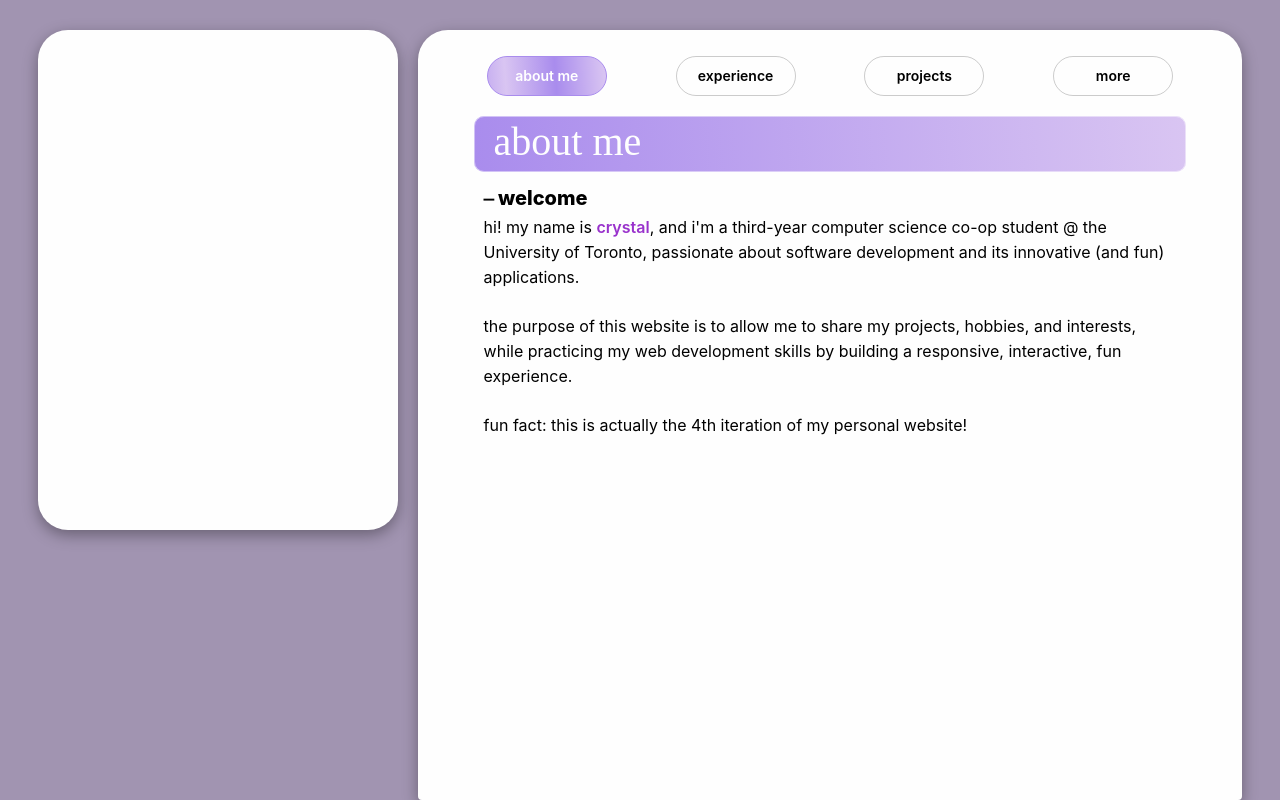
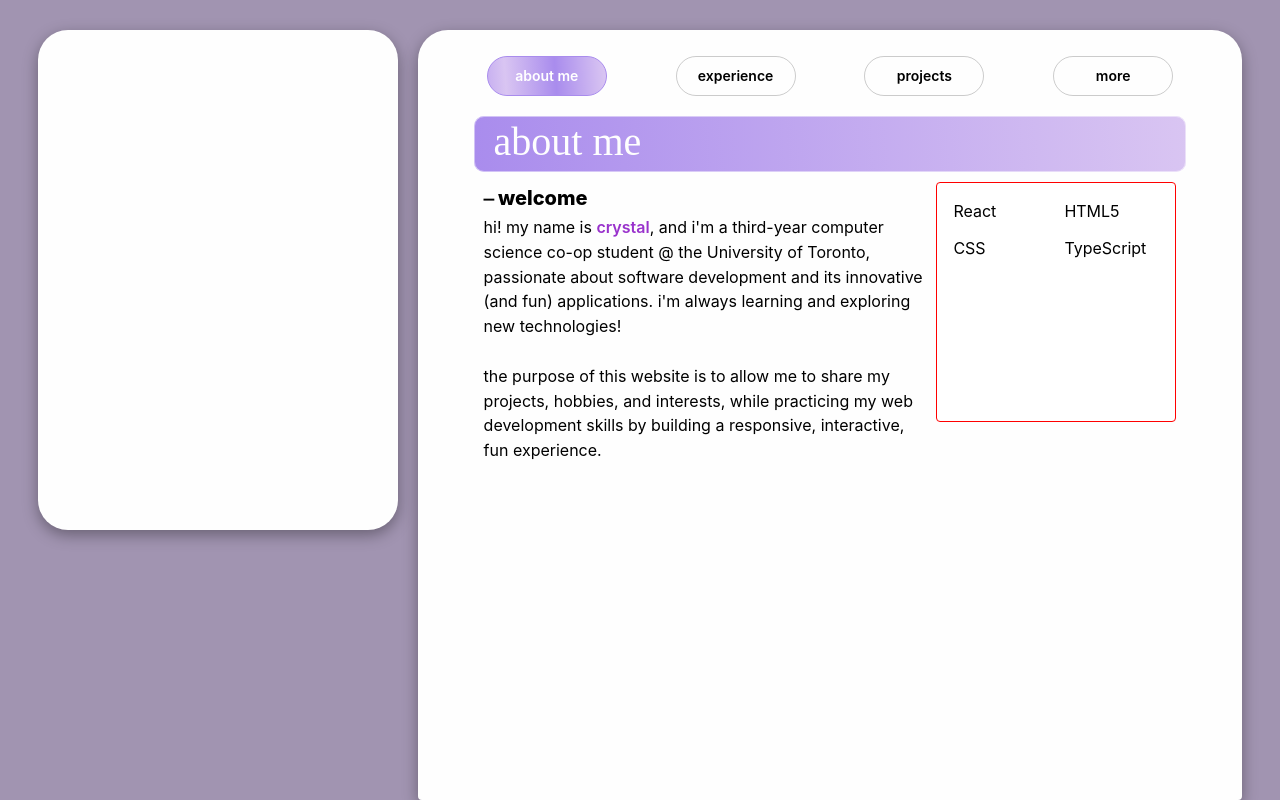
Before and after one commit to cdecry/cdecry.github.io, a React (Create React App) app: page / in a window 1280 px wide. Built offline with nearby package versions, Linux system fonts and the light colour scheme; a web font is replaced by a local one.

Commit message:
Add horizontal section and made with grid

```diff
--- a/src/App.css
+++ b/src/App.css
@@ -129,6 +129,18 @@ body {
     opacity: 0;
 }
 
+.horizontal-section {
+    display: grid;
+    grid-auto-flow: column;
+}
+
+.made-with-container {
+    border: 1px solid red;
+    width: 240px;
+    height: 240px;
+    margin-left: 10px;
+}
+
 @keyframes fadeInAnimation {
     0% {
         opacity: 0;
--- a/src/components/AboutComponent.tsx
+++ b/src/components/AboutComponent.tsx
@@ -1,4 +1,4 @@
-import { Avatar, Text, ThemeIcon, Timeline } from "@mantine/core";
+import { Avatar, Card, SimpleGrid, Text, ThemeIcon, Timeline } from "@mantine/core";
 import { IconSun, IconVideo, IconHtml } from '@tabler/icons-react';
 
 const AboutComponent = () => {
@@ -7,6 +7,8 @@ const AboutComponent = () => {
         <div className='tab'>
             {/* <div className='header'></div> */}
             <div className='content'>
+                <div className='horizontal-section'>
+                    <div>
                         <Text size="xl" fw={800}>
                             &#9135; welcome
                         </Text>
@@ -14,15 +16,23 @@ const AboutComponent = () => {
                             hi! my name is <em id='crystal'>crystal</em>, and i'm a
                             third-year computer science co-op student @ the University of
                             Toronto, passionate about software development and its innovative
-                    (and fun) applications.<br></br><br></br>
+                            (and fun) applications. i'm always learning and exploring new
+                            technologies!<br></br><br></br>
 
                             the purpose of this website is to allow me to share my projects,
                             hobbies, and interests, while practicing my web development skills
-                    by building a responsive, interactive, fun experience.<br></br><br></br>
-
-                    fun fact: this is actually the 4th iteration of my personal
-                    website!<br></br><br></br>
+                            by building a responsive, interactive, fun experience.
                         </Text>
+                    </div>
+                    <Card className='made-with-container'>
+                    <SimpleGrid cols={2} verticalSpacing="sm">
+                        <div>React</div>
+                        <div>HTML5</div>
+                        <div>CSS</div>
+                        <div>TypeScript</div>
+                    </SimpleGrid>
+                    </Card>
+                </div>
             </div>
         </div>
     );
```
Lines whose indentation alone changed are shown as unchanged.
